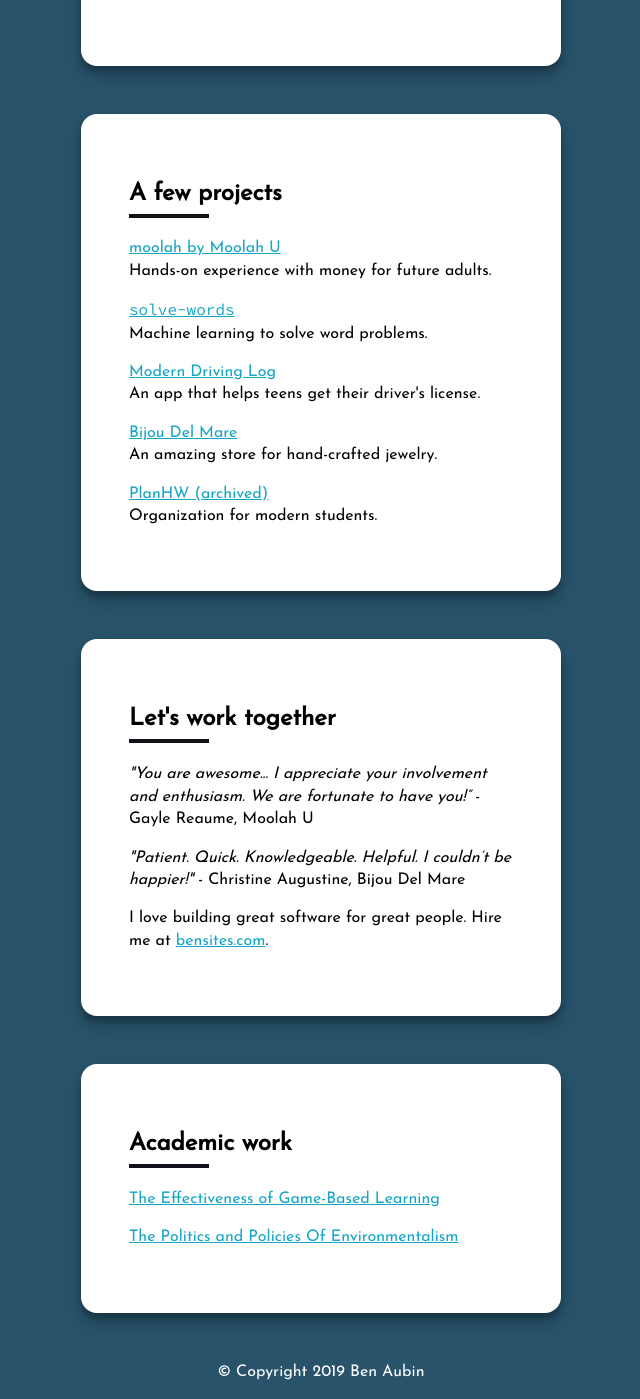
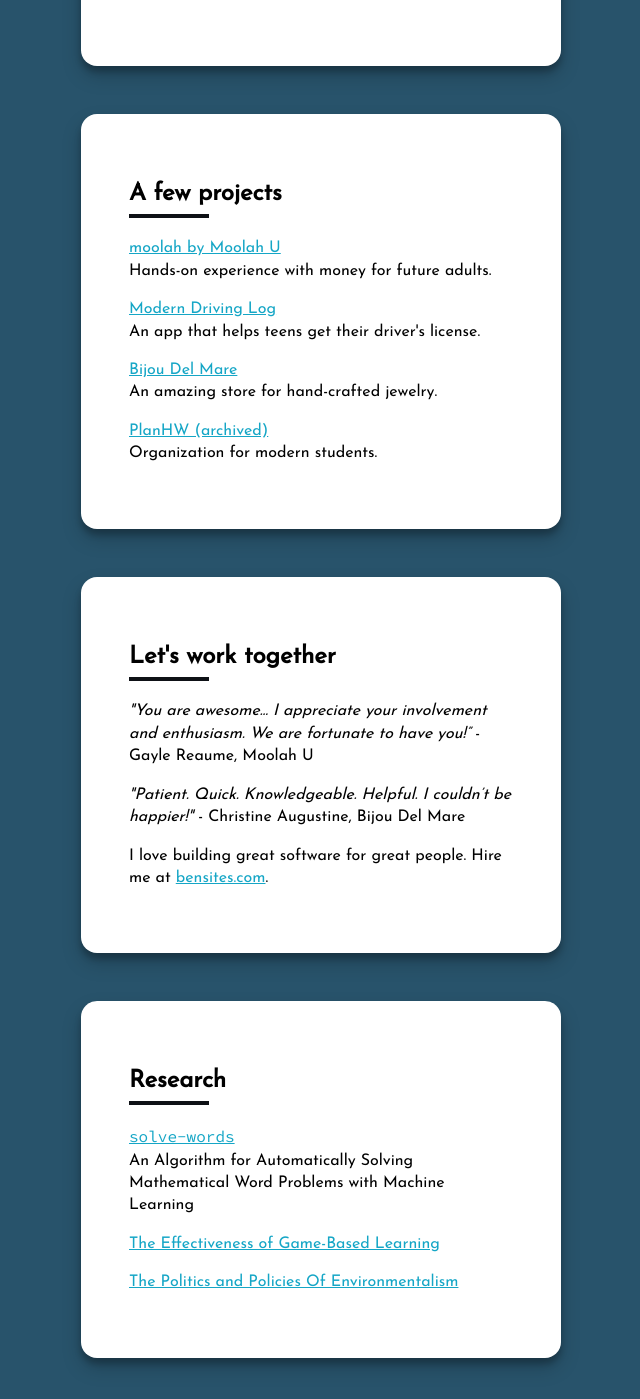
Before and after one commit to benaubin/benaubin.com, a Next.js app: page / in a window 1280 px wide. Shown: the part 1284-2683 px from the top of the page, without its empty margins (319-959 px from the left). Built offline with nearby package versions, Linux system fonts and the light colour scheme.

Commit message:
update solve-words

```diff
--- a/pages/index.tsx
+++ b/pages/index.tsx
@@ -67,11 +67,6 @@
       </p>
 
       <p>
-        <a target="_blank" href="http://byben.xyz/solve-words/"><code>solve-words</code></a><br/>
-        Machine learning to solve word problems.
-      </p>
-
-      <p>
         <a target="_blank" href="https://apps.apple.com/us/app/modern-driving-log/id1378720308">Modern Driving Log</a><br/>
         An app that helps teens get their driver's license.
       </p>
@@ -99,7 +94,12 @@
     </div>
 
     <div className="card">
-      <h2>Academic work</h2>
+      <h2>Research</h2>
+
+      <p>
+        <a target="_blank" href="https://figshare.com/articles/SolveWords_An_Algorithm_for_Automatically_Solving_Mathematical_Word_Problems_with_Machine_Learning/11340185"><code>solve-words</code></a><br/>
+        An Algorithm for Automatically Solving Mathematical Word Problems with Machine Learning
+      </p>
 
       <p>
         <a target="_blank" href="https://docs.google.com/document/d/1zVgf5JmcxWKTeKl7QaSNr0f9yNlIET4zseYCf5Y5ub0/edit?usp=sharing">
```
